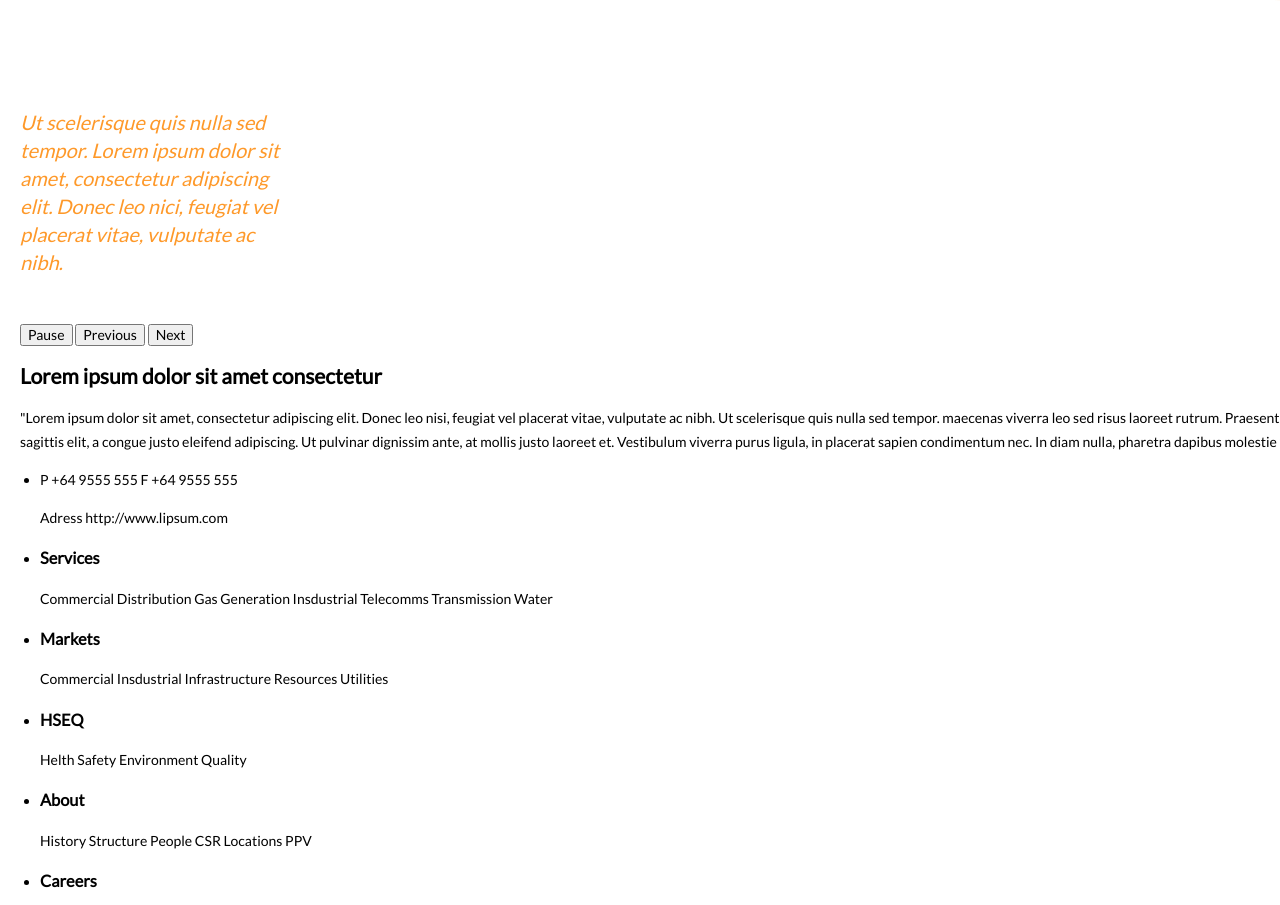
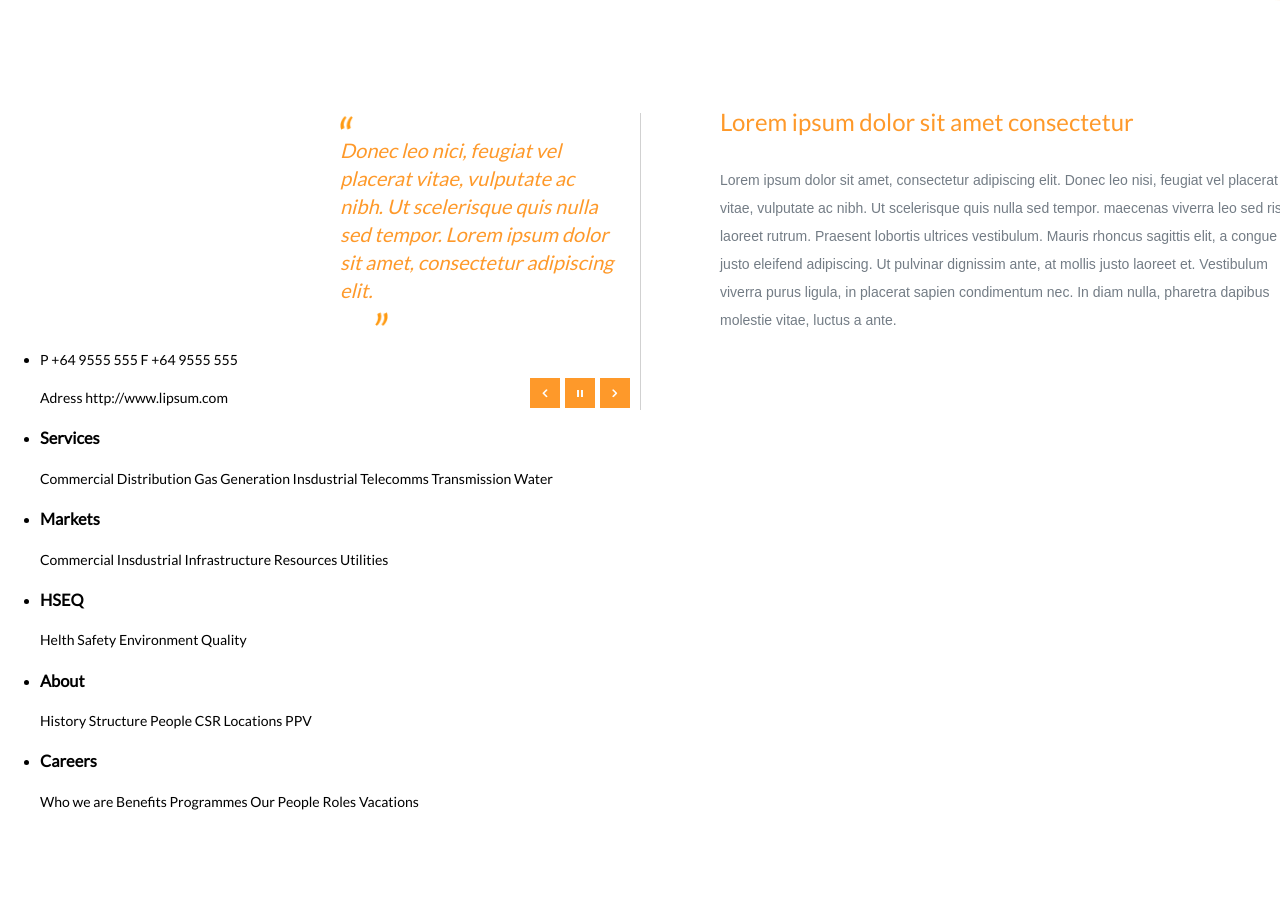
Before and after one commit to Fogloster/landing-Organic-, a plain HTML site: page index.html in a window 1280 px wide. Shown: the part 832-1737 px from the top of the page. After the commit the page ends 1660 px from the top, so only its background shows below. Drawn offline with Linux system fonts and the light colour scheme.

Commit message:
added some img and styles

```diff
--- a/css/main.css
+++ b/css/main.css
@@ -97,7 +97,22 @@ body {
   padding-bottom: 420px;
 }
 
-.main-wrapper {
+.slider__wrapper {
+  margin-left: 320px;
+  margin-right: 105px;
+  display: inline-block;
+  position: relative;
+}
+
+.slider__wrapper:after {
+  content: "";
+  position: absolute;
+  top: 5px;
+  left: 300px;
+  width: 1px;
+  height: 297px;
+  background-color: #d1d1d1;
+  filter: opacity(100%);
 }
 
 #slides {
@@ -105,7 +120,7 @@ body {
   padding: 0;
 
   position: relative;
-  height: 215px;
+  height: 170px;
   width: 275px;
   list-style: none;
 }
@@ -131,4 +146,121 @@ body {
   font-weight: 400;
   line-height: 28px;
   color: #fe992a;
+
 }
+
+.slider-label {
+  position: relative;
+}
+
+.slider-controls {
+  margin-top: 70px;
+}
+
+.slider-controls__previous {
+  content: "";
+
+  position: absolute;
+  top: 270px;
+  left: 190px;
+  z-index: 1;
+
+  width: 30px;
+  height: 30px;
+  font-size: 0;
+
+  background: #fe992a;
+  background-image: url(../img/arrow-left.png);
+  background-repeat: no-repeat;
+  background-position: center;
+}
+
+.slider-controls__pause {
+  content: "";
+
+  position: absolute;
+  top: 270px;
+  left: 225px;
+  z-index: 1;
+
+  width: 30px;
+  height: 30px;
+  font-size: 0;
+
+  background: #fe992a;
+  background-image: url(../img/pause-icon.png);
+  background-repeat: no-repeat;
+  background-position: center;
+}
+
+.slider-controls__next {
+  content: "";
+
+  position: absolute;
+  top: 270px;
+  left: 260px;
+  z-index: 1;
+
+  width: 30px;
+  height: 30px;
+  font-size: 0;
+
+  background: #fe992a;
+  background-image: url(../img/arrow-right.png);
+  background-repeat: no-repeat;
+  background-position: center;
+}
+
+.slider-controls__next:hover,
+.slider-controls__previous:hover,
+.slider-controls__pause:hover {
+  background-color: #ffba6e;
+}
+
+.slider-controls__next:active,
+.slider-controls__previous:active,
+.slider-controls__pause:active {
+  background-color: #fc8401;
+}
+
+.ending-quotes--first-type {
+  margin-left: 110px;
+}
+
+.ending-quotes--second-type {
+  margin-left: 35px;
+}
+
+.ending-quotes--third-type {
+  margin-left: 45px;
+}
+
+.main-wrapper {
+  display: flex;
+  flex-wrap: nowrap;
+}
+
+.article-wrapper {
+  width: 580px;
+}
+
+.article-wrapper__title {
+  margin: 0;
+  margin-bottom: 30px;
+  padding: 0;
+
+  font-size: 24px;
+  font-weight: 400;
+  line-height: 28px;
+  color: #fe992a;
+}
+
+.article-wrapper__text {
+  margin: 0;
+  padding: 0;
+
+  line-height: 28px;
+  font-weight: 400;
+  font-family: Arial;
+  color: #737c85;
+}
--- a/index.html
+++ b/index.html
@@ -63,27 +63,42 @@
   <main class="main">
   	  <div class="container">
   	  	<div class="main-wrapper">
+  	  	  <div class="slider__wrapper">
   	        <ul class="small-slider" id="slides">
   	          <li class="slide showing">
-  	          Lorem ipsum dolor sit amet,<br> consectetur adipiscing elit. Donec leo nici, feugiat vel placerat vitae, vulputate ac nibh.
-  	          Ut scelerisque quis nulla sed tempor.
+  	          	<img src="img/opening-quotes.png" height="14" width="13" alt="opening-quotes">
+  	            <br>Lorem ipsum dolor sit amet,<br> consectetur adipiscing elit. Donec leo nici, feugiat vel placerat vitae, vulputate ac nibh.
+  	            Ut scelerisque quis nulla sed tempor.<br>
+  	            <img class="ending-quotes ending-quotes--first-type" src="img/ending-quotes.png" height="14" width="13" alt="ending-quotes">
   	          </li>
   	          <li class="slide">
-  	          Donec leo nici, feugiat vel placerat vitae, vulputate ac nibh. Ut scelerisque quis nulla sed tempor. Lorem ipsum dolor sit amet, consectetur adipiscing elit.
+  	          	<img src="img/opening-quotes.png" height="14" width="13" alt="opening-quotes">
+  	            <br>Donec leo nici, feugiat vel placerat vitae, vulputate ac nibh. Ut scelerisque quis nulla sed tempor. Lorem ipsum dolor sit amet, consectetur adipiscing elit.<br>
+  	            <img class="ending-quotes ending-quotes--second-type" src="img/ending-quotes.png" height="14" width="13" alt="ending-quotes">
   	          </li>
   	          <li class="slide">
-  	          Ut scelerisque quis nulla sed tempor. Lorem ipsum dolor sit amet, consectetur adipiscing elit. Donec leo nici, feugiat vel placerat vitae, vulputate ac nibh.
+  	          	<img src="img/opening-quotes.png" height="14" width="13" alt="opening-quotes">
+  	            <br>Ut scelerisque quis nulla sed tempor. Lorem ipsum dolor sit amet, consectetur adipiscing elit. Donec leo nici, feugiat vel placerat vitae, vulputate ac nibh.<br>
+  	            <img class="ending-quotes ending-quotes--third-type" src="img/ending-quotes.png" height="14" width="13" alt="ending-quotes">
   	          </li>
   	        </ul>
-  	      <button class="pause" id="pause">Pause</button>
-  	      <button class="slider-controls" id="previous">Previous</button>
-  	      <button class="slider-controls" id="next">Next</button>
+  	        <div class="slider-controls__wrapper">
+  	          <button class="slider-controls visually-hidden" id="pause"></button>
+  	          <button class="slider-controls visually-hidden" id="previous"></button>
+  	          <button class="slider-controls visually-hidden" id="next"></button>
+  	          <div class="slider-controls__label">
+  	          	<label class="slider-label slider-controls__label slider-controls__pause" for="pause"></label>
+  	          	<label class="slider-label slider-controls__label slider-controls__previous" for="previous"></label>
+  	          	<label class="slider-label slider-controls__label slider-controls__next" for="next"></label>
+  	          </div>
+  	        </div>
+  	      </div>
   	      <div class="article-wrapper">
   	  	    <h2 class="article-wrapper__title">
   	  	      Lorem ipsum dolor sit amet consectetur
   	  	    </h2>
-  	  	    <p class="">
-  	          "Lorem ipsum dolor sit amet, consectetur adipiscing elit. Donec leo nisi, feugiat vel placerat vitae, vulputate ac nibh. Ut scelerisque quis nulla sed tempor. maecenas viverra leo sed risus laoreet rutrum. Praesent lobortis ultrices vestibulum. Mauris rhoncus sagittis elit, a congue justo eleifend adipiscing. Ut pulvinar dignissim ante, at mollis justo laoreet et. Vestibulum viverra purus ligula, in placerat sapien condimentum nec. In diam nulla, pharetra dapibus molestie vitae, luctus a ante"
+  	  	    <p class="article-wrapper__text">
+  	          Lorem ipsum dolor sit amet, consectetur adipiscing elit. Donec leo nisi, feugiat vel placerat vitae, vulputate ac nibh. Ut scelerisque quis nulla sed tempor. maecenas viverra leo sed risus laoreet rutrum. Praesent lobortis ultrices vestibulum. Mauris rhoncus sagittis elit, a congue justo eleifend adipiscing. Ut pulvinar dignissim ante, at mollis justo laoreet et. Vestibulum viverra purus ligula, in placerat sapien condimentum nec. In diam nulla, pharetra dapibus molestie vitae, luctus a ante.
   	  	    </p>
   	  	  </div>
   	    </div>
--- a/js/slider.js
+++ b/js/slider.js
@@ -5,7 +5,7 @@ for(var i=0; i<controls.length; i++){
 
 var slides = document.querySelectorAll('#slides .slide');
 var currentSlide = 0;
-var slideInterval = setInterval(nextSlide,2000);
+var slideInterval = setInterval(nextSlide,3000);
 
 function nextSlide(){
   goToSlide(currentSlide+1);
```
Also changed, not shown: img/arrow-left.png (added), img/arrow-right.png (added), img/ending-quotes.png (added), img/opening-quotes.png (added), img/pause-icon.png (added). Lines whose indentation alone changed are shown as unchanged.
